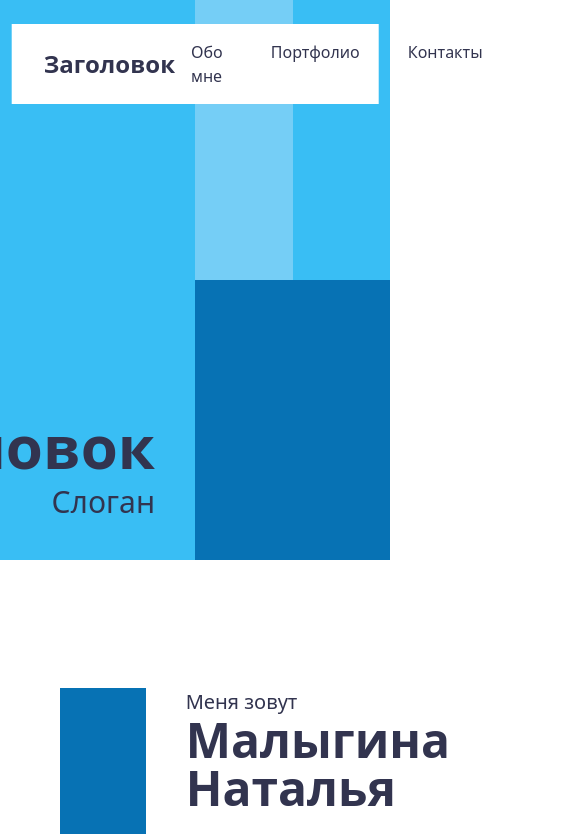
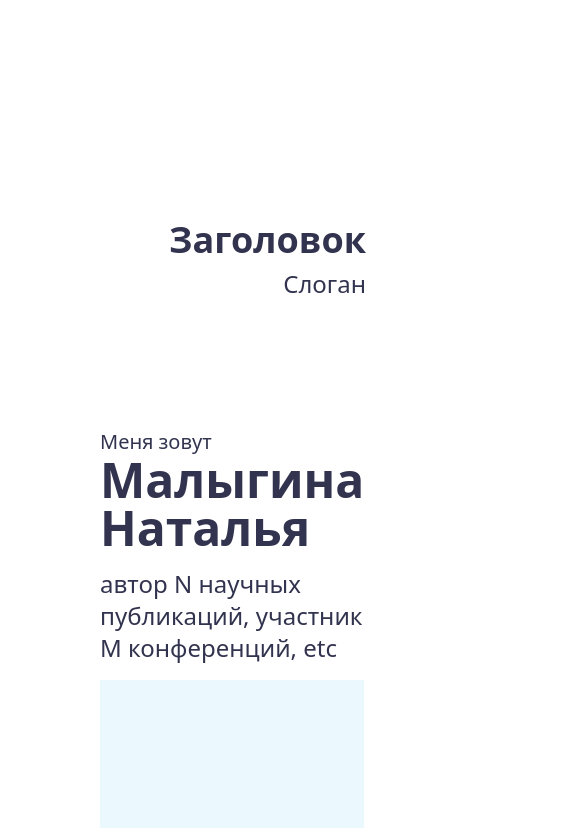
Before and after one commit to Nejjer/portfolio, a React (Vite) app: page / in a window 390 px wide. Shown: the top 834 px of the page, 585 px wide, since content can reach past the window. Built offline with nearby package versions, Linux system fonts and the light colour scheme.

Commit message:
Some things

```diff
--- a/src/App.tsx
+++ b/src/App.tsx
@@ -5,7 +5,7 @@ import { AboutMe } from './pages/AboutMe';
 
 function App() {
   return (
-    <div className='wrapper'>
+    <div className='wrapper '>
       <Routes>
         <Route path='/' element={<Main />} />
         <Route path='/portfolio' element={<Portfolio />} />
--- a/src/components/Header/Header.tsx
+++ b/src/components/Header/Header.tsx
@@ -3,9 +3,10 @@ import { Navigation } from '../Navigation';
 
 export const Header: FC = () => {
   return (
-    <div
+    <>
+      <section
         className={
-        'full-bleed relative grid h-[560px] w-full grid-cols-4 grid-rows-headerBlocks'
+          'full-bleed relative hidden h-[560px] w-full grid-cols-4 grid-rows-headerBlocks md:grid'
         }
       >
         <Navigation isAbsolutePos={true} />
@@ -22,6 +23,17 @@ export const Header: FC = () => {
         <div className={'bg-white-blue'}></div>
         <div className={'bg-blue'}></div>
         <div className={'col-span-2 bg-dark-blue'}></div>
+      </section>
+      <section
+        className={
+          'flex h-[300px] flex-col items-end justify-end px-6 md:hidden'
+        }
+      >
+        <div>
+          <h1 className={'mb-2 text-4xl font-bold'}>Заголовок</h1>
+          <p className={'text-right text-2xl'}>Слоган</p>
         </div>
+      </section>
+    </>
   );
 };
--- a/src/components/Navigation/Navigation.tsx
+++ b/src/components/Navigation/Navigation.tsx
@@ -10,7 +10,9 @@ export const Navigation: FC<Props> = ({ isAbsolutePos }) => {
 
   return (
     <div
-      className={'flex items-center justify-between bg-white px-8 ' + className}
+      className={
+        'hidden items-center justify-between bg-white px-8 md:flex ' + className
+      }
     >
       <Link to={'/'}>
         <h3 className={'text-2xl font-bold'}>Заголовок</h3>
--- a/src/components/Portfolio/Portfolio.tsx
+++ b/src/components/Portfolio/Portfolio.tsx
@@ -12,7 +12,7 @@ export const Portfolio: FC = () => {
         <h2 className={'text-5xl font-bold'}>Портфолио</h2>
         <Button onClick={() => navigation('aboutme')}>Подробнее</Button>
       </div>
-      <ul className={'flex gap-10'}>
+      <ul className={'flex gap-10 overflow-x-auto'}>
         <PortfolioItem title={'N научных конференций'} />
         <PortfolioItem title={'Участник X конференций'} />
         <PortfolioItem title={'Прочие достижения'} />
--- a/src/input.css
+++ b/src/input.css
@@ -29,9 +29,13 @@
       1fr;
   }
 
+  .wrapper > *:first-child {
+    padding: 0;
+  }
+
   .wrapper > * {
     grid-column: 2;
-    margin: 0 60px;
+    padding: 0 60px;
   }
 
   .full-bleed {
--- a/src/output.css
+++ b/src/output.css
@@ -582,9 +582,13 @@ html {
       1fr;
 }
 
+.wrapper > *:first-child {
+  padding: 0;
+}
+
 .wrapper > * {
   grid-column: 2;
-  margin: 0 60px;
+  padding: 0 60px;
 }
 
 .full-bleed {
@@ -620,6 +624,10 @@ html {
   grid-row: span 3 / span 3;
 }
 
+.mb-10 {
+  margin-bottom: 2.5rem;
+}
+
 .mb-11 {
   margin-bottom: 2.75rem;
 }
@@ -644,6 +652,10 @@ html {
   margin-bottom: 2rem;
 }
 
+.mt-20 {
+  margin-top: 5rem;
+}
+
 .mt-32 {
   margin-top: 8rem;
 }
@@ -654,18 +666,6 @@ html {
 
 .mt-9 {
   margin-top: 2.25rem;
-}
-
-.mb-10 {
-  margin-bottom: 2.5rem;
-}
-
-.mb-20 {
-  margin-bottom: 5rem;
-}
-
-.mt-20 {
-  margin-top: 5rem;
 }
 
 .block {
@@ -680,6 +680,10 @@ html {
   display: grid;
 }
 
+.hidden {
+  display: none;
+}
+
 .h-14 {
   height: 3.5rem;
 }
@@ -692,12 +696,20 @@ html {
   height: 15rem;
 }
 
+.h-\[300px\] {
+  height: 300px;
+}
+
+.h-\[351px\] {
+  height: 351px;
+}
+
 .h-\[400px\] {
   height: 400px;
 }
 
-.h-\[432px\] {
-  height: 432px;
+.h-\[552px\] {
+  height: 552px;
 }
 
 .h-\[560px\] {
@@ -706,14 +718,6 @@ html {
 
 .h-full {
   height: 100%;
-}
-
-.h-\[351px\] {
-  height: 351px;
-}
-
-.h-\[552px\] {
-  height: 552px;
 }
 
 .w-6 {
@@ -793,6 +797,10 @@ html {
   justify-content: space-between;
 }
 
+.gap-0\.5 {
+  gap: 0.125rem;
+}
+
 .gap-10 {
   gap: 2.5rem;
 }
@@ -805,16 +813,16 @@ html {
   gap: 1rem;
 }
 
-.gap-0\.5 {
-  gap: 0.125rem;
-}
-
 .justify-self-end {
   justify-self: end;
 }
 
 .overflow-auto {
   overflow: auto;
+}
+
+.overflow-x-auto {
+  overflow-x: auto;
 }
 
 .border {
@@ -881,6 +889,11 @@ html {
   padding-right: 1rem;
 }
 
+.px-6 {
+  padding-left: 1.5rem;
+  padding-right: 1.5rem;
+}
+
 .px-8 {
   padding-left: 2rem;
   padding-right: 2rem;
@@ -907,6 +920,11 @@ html {
 .text-3xl {
   font-size: 1.875rem;
   line-height: 2.25rem;
+}
+
+.text-4xl {
+  font-size: 2.25rem;
+  line-height: 2.5rem;
 }
 
 .text-5xl {
@@ -937,3 +955,17 @@ html {
   --tw-text-opacity: 1;
   color: rgb(255 255 255 / var(--tw-text-opacity));
 }
+
+@media (min-width: 768px) {
+  .md\:flex {
+    display: flex;
+  }
+
+  .md\:grid {
+    display: grid;
+  }
+
+  .md\:hidden {
+    display: none;
+  }
+}
```
Lines whose indentation alone changed are shown as unchanged.
